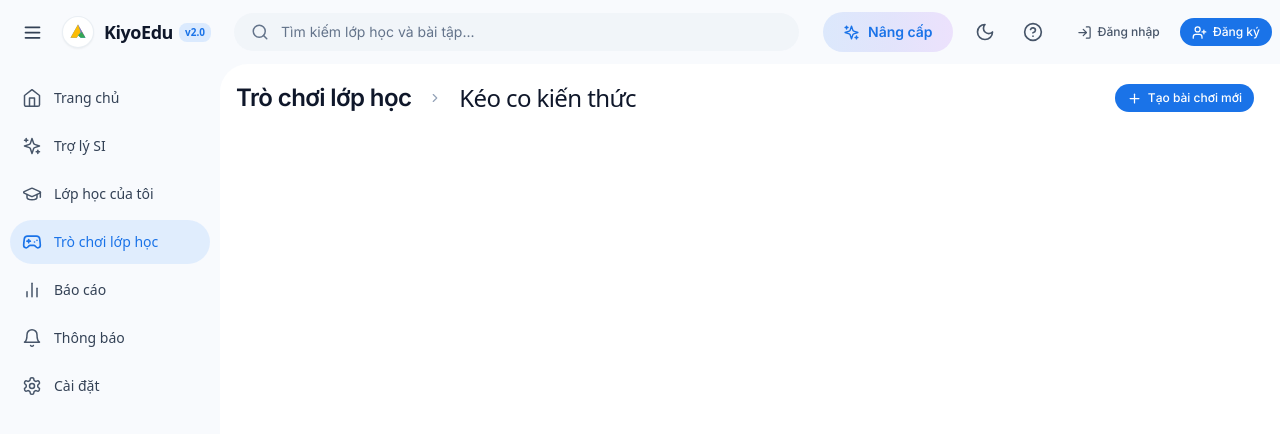
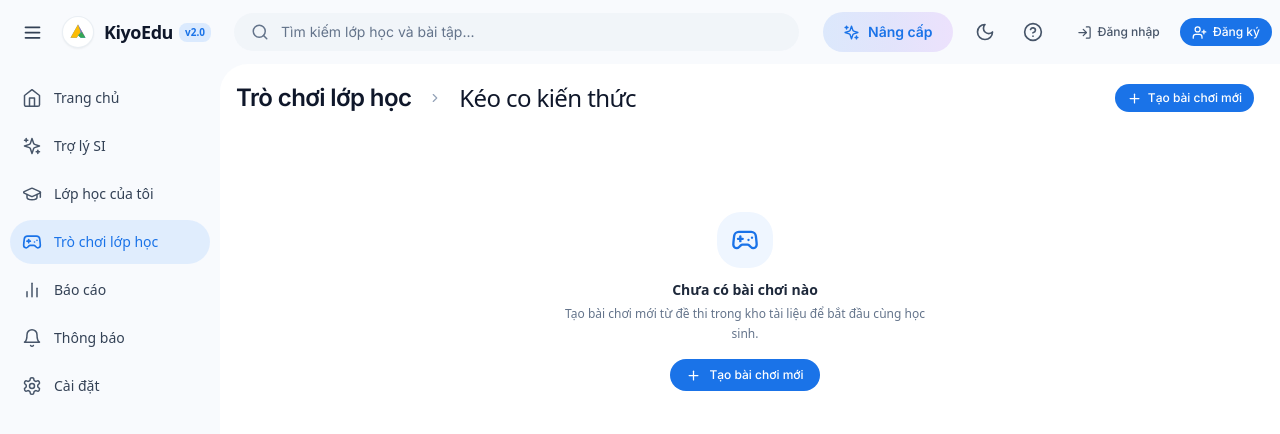
Before and after one commit to nguyenede/edu, a Next.js app in the folder web-hoc-tap/frontend/: page /app/games in a window 1280 px wide. Both pictures are taken after a click on the element 357 px from the left and 259 px from the top of the page. Shown: the top 434 px of the page. Built offline with nearby package versions, Linux system fonts and the light colour scheme.

Commit message:
fix(games): remove source exam label and hide unneeded trial card when custom lessons exist

```diff
--- a/web-hoc-tap/frontend/src/app/app/games/page.tsx
+++ b/web-hoc-tap/frontend/src/app/app/games/page.tsx
@@ -749,8 +749,8 @@ export default function GamesHubPage() {
           <div className="space-y-4">
             {/* Cards Grid: Trial Run + Saved Custom Lessons */}
             <div className="grid grid-cols-1 sm:grid-cols-2 lg:grid-cols-3 gap-4">
-              {/* 1. Trial Run Card (Bản chạy thử có sẵn) */}
-              {trialLesson && (
+              {/* 1. Trial Run Card (Chỉ hiển thị khi chưa có bài chơi nào được tạo) */}
+              {trialLesson && currentCategoryLessons.length === 0 && (
                 <div className="p-4 sm:p-5 rounded-2xl bg-white dark:bg-[#1a1b1e] border border-slate-200/80 dark:border-white/10 hover:border-blue-400 dark:hover:border-blue-500/50 transition-all duration-150 flex flex-col justify-between shadow-2xs hover:shadow-md">
                   <div>
                     <h3 className="text-sm sm:text-base font-bold text-slate-900 dark:text-zinc-100 mb-2">
@@ -798,9 +798,6 @@ export default function GamesHubPage() {
                           {count} câu hỏi
                         </span>
                       </div>
-                      <p className="text-xs text-slate-500 dark:text-zinc-400 leading-relaxed line-clamp-1">
-                        Đề thi: {lesson.examTitle}
-                      </p>
                     </div>
 
                     <div className="mt-4 flex items-center justify-between gap-2">
@@ -834,6 +831,23 @@ export default function GamesHubPage() {
               })}
             </div>
 
+            {currentCategoryLessons.length === 0 && !trialLesson && (
+              <div className="py-16 text-center select-none flex flex-col items-center justify-center max-w-sm mx-auto">
+                <div className="w-14 h-14 rounded-2xl bg-blue-50 dark:bg-blue-950/40 text-google-blue flex items-center justify-center mb-3">
+                  <Gamepad2 size={28} />
+                </div>
+                <h4 className="text-sm font-bold text-slate-800 dark:text-zinc-200 mb-1">
+                  Chưa có bài chơi nào
+                </h4>
+                <p className="text-xs text-slate-500 dark:text-zinc-400 mb-4 leading-relaxed">
+                  Tạo bài chơi mới từ đề thi trong kho tài liệu để bắt đầu cùng học sinh.
+                </p>
+                <Button onClick={handleOpenCreateModal} className="rounded-xl gap-2 text-xs font-bold">
+                  <Plus size={15} />
+                  <span>Tạo bài chơi mới</span>
+                </Button>
+              </div>
+            )}
           </div>
         ) : (
           /* LEVEL 1: OVERALL 8 GAMES CATALOG HUB */
```
